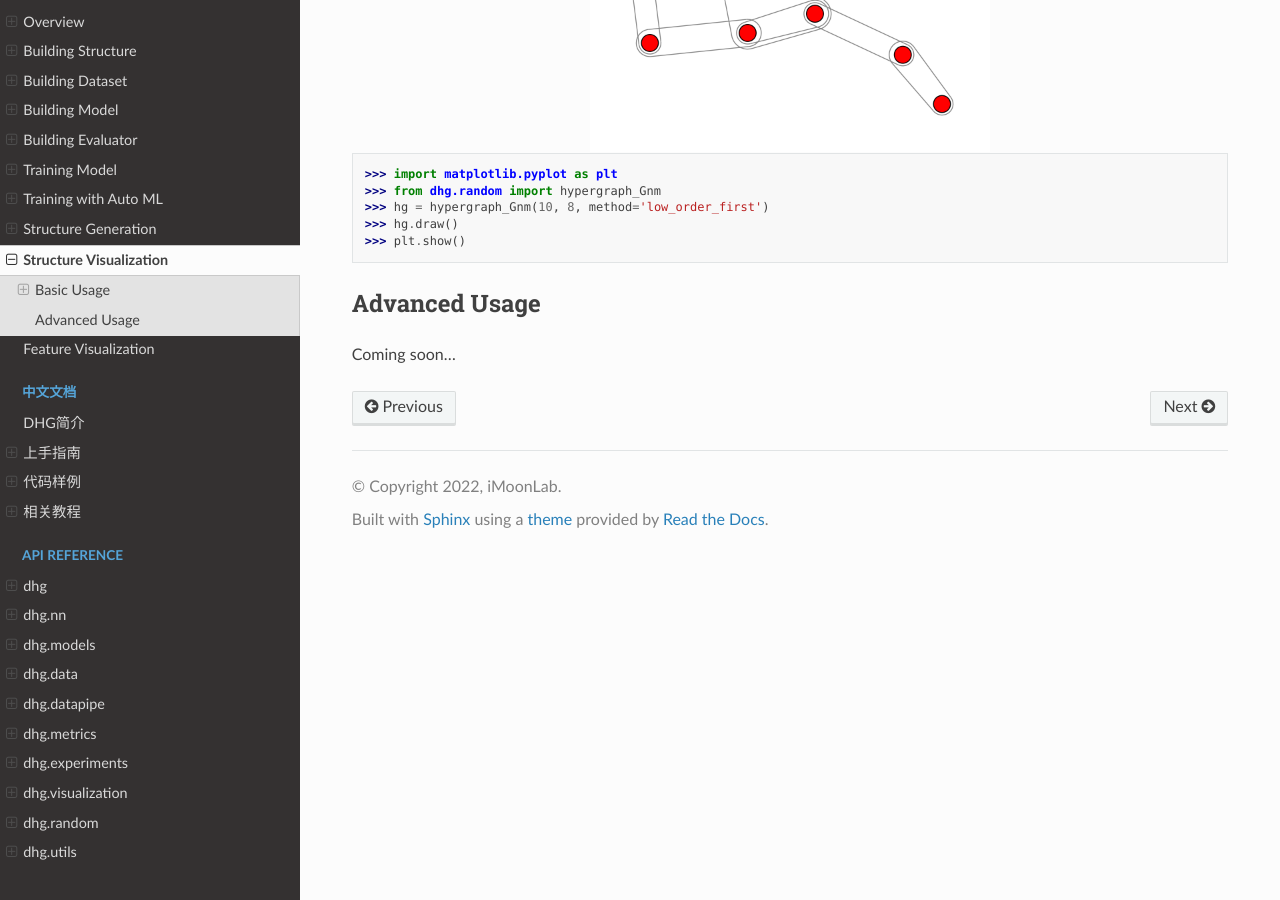
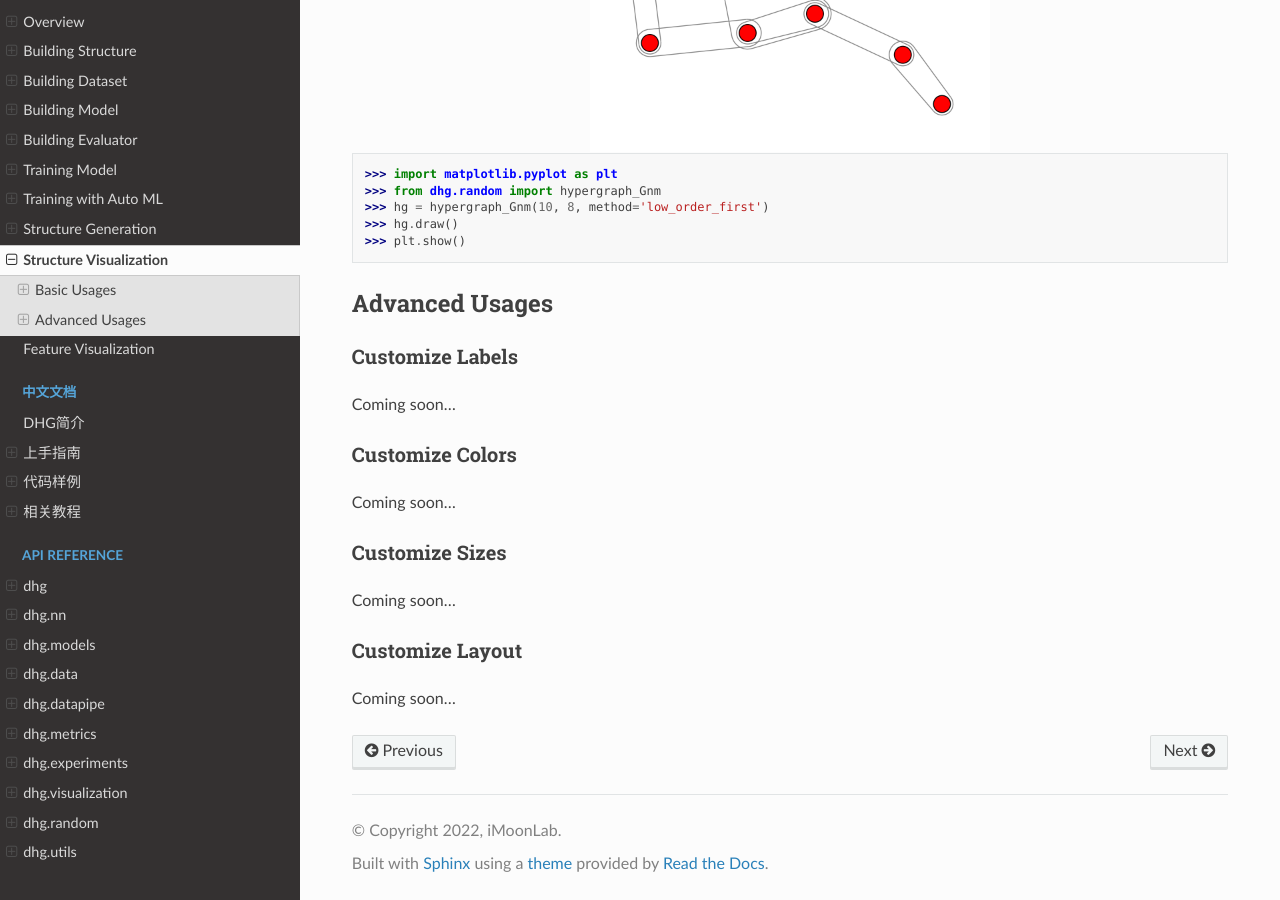
Before and after one commit to iMoonLab/DeepHypergraph, a Sphinx documentation site: the page built from docs/source/tutorial/vis_structure.rst, in a window 1280 px wide and 900 px high, scrolled down 2518 px. Built offline with Sphinx 7.4.7 and the Read the Docs theme 2.0.0, drawn with Linux system fonts in a browser that asks for light colours; some of the changed text lies outside the part shown.

Commit message:
update doc add UniGNN

```diff
--- a/docs/source/tutorial/vis_structure.rst
+++ b/docs/source/tutorial/vis_structure.rst
@@ -2,7 +2,7 @@ Structure Visualization
 =============================
 
 
-Basic Usage
+Basic Usages
 --------------
 DHG provides a simple interface to visualize the correlation structures:
 
@@ -84,10 +84,25 @@ Visualization of Undirected Hypergraph
 
 
 
-Advanced Usage
+Advanced Usages
 ---------------------
 
+Customize Labels
+^^^^^^^^^^^^^^^^^^^^^^^^^
 Coming soon...
+
+Customize Colors
+^^^^^^^^^^^^^^^^^^^^^^^^^
+Coming soon...
+
+Customize Sizes
+^^^^^^^^^^^^^^^^^^^^^^^^^
+Coming soon...
+
+Customize Layout
+^^^^^^^^^^^^^^^^^^^^^^^^^
+Coming soon...
+
 
 .. different style, change size, change color, change opacity
 
```
Also changed, not shown: 2 other files.
